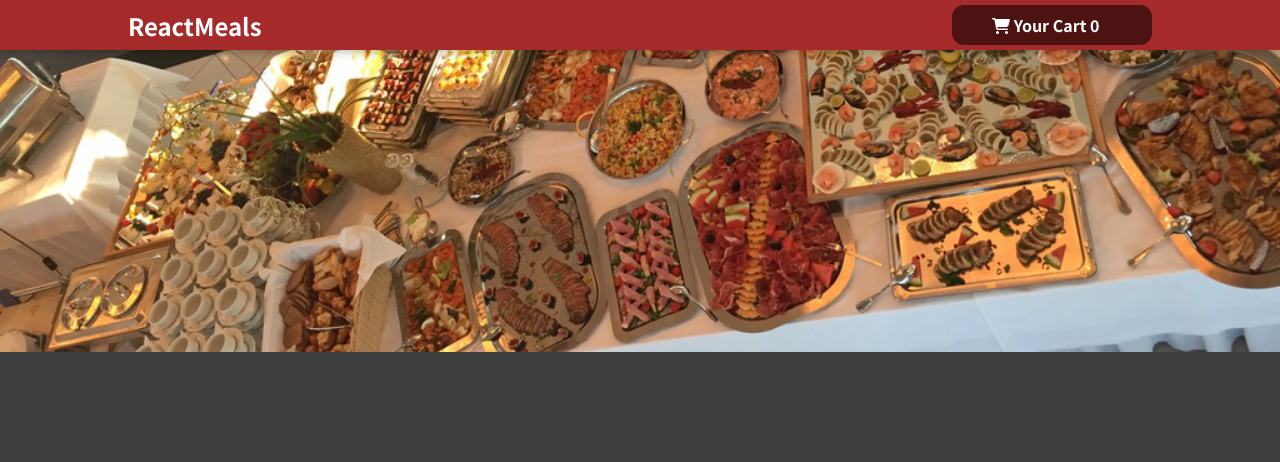
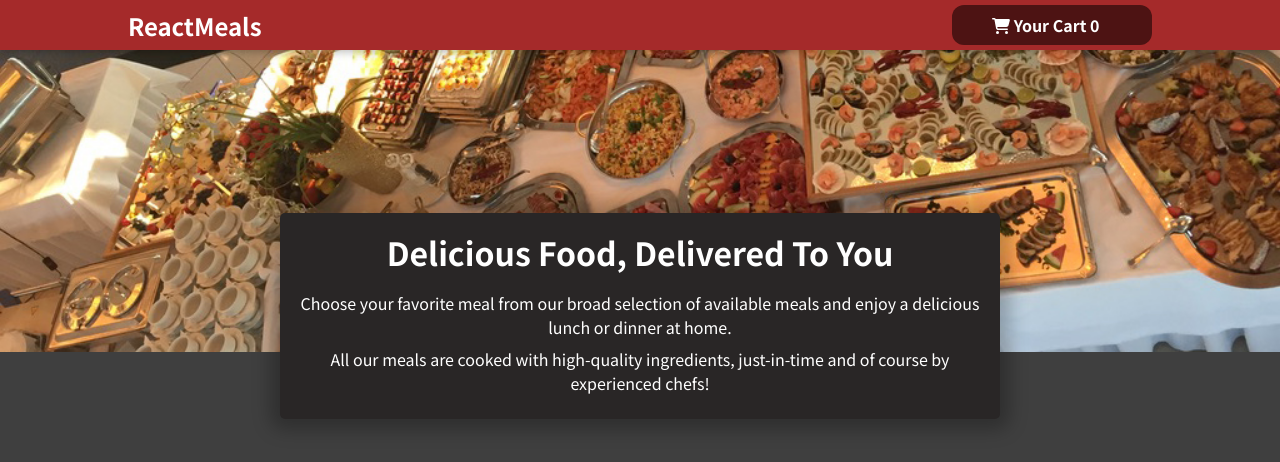
Before and after one commit to Arpit6280/ReactProjects, a React (Create React App) app in the folder restaurantWebsite/myapp/: page / in a window 1280 px wide. Shown: the top 462 px of the page. Built offline with nearby package versions, Linux system fonts and the light colour scheme.

Commit message:
restaurant summary

```diff
--- a/restaurantWebsite/myapp/src/App.js
+++ b/restaurantWebsite/myapp/src/App.js
@@ -1,9 +1,11 @@
 import Header from "./components/Layout/Header";
+import Meals from "./components/Meals/Meals";
 
 function App() {
   return (
     <div>
       <Header />
+      <Meals/>
     </div>
   );
 }
--- /dev/null
+++ b/restaurantWebsite/myapp/src/components/Meals/Meals.js
@@ -0,0 +1,12 @@
+import React from 'react'
+import MealsSummary from './MealsSummary'
+
+function Meals() {
+  return (
+    <React.Fragment>
+        <MealsSummary />
+    </React.Fragment>
+  )
+}
+
+export default Meals
--- /dev/null
+++ b/restaurantWebsite/myapp/src/components/Meals/MealsSummary.js
@@ -0,0 +1,22 @@
+import React from 'react'
+import classes from './MealsSummary.module.css'
+
+function MealsSummary() {
+  return (
+    <React.Fragment>
+        <div className={classes.mealSummary}>
+        <h2>Delicious Food, Delivered To You</h2>
+      <p>
+        Choose your favorite meal from our broad selection of available meals
+        and enjoy a delicious lunch or dinner at home.
+      </p>
+      <p>
+        All our meals are cooked with high-quality ingredients, just-in-time and
+        of course by experienced chefs!
+      </p>
+      </div>
+    </React.Fragment>
+  )
+}
+
+export default MealsSummary
--- /dev/null
+++ b/restaurantWebsite/myapp/src/components/Meals/MealsSummary.module.css
@@ -0,0 +1,23 @@
+.mealSummary{
+    max-width: 45rem;
+    width: 90%;
+    margin: auto;
+    position: relative;
+    margin-top: -9rem;
+    text-align: center;
+    background-color: rgb(41, 38, 38);
+    border-radius: 5px;
+    box-shadow: 0 1px 18px 10px rgba(0, 0, 0, 0.25);
+    padding: 1rem;
+
+
+}
+
+.mealSummary h2{
+    margin-bottom: 1rem;
+    font-size: 2rem;
+}
+
+.mealSummary p{
+    margin-bottom: 0.5rem;
+}
```
Also changed, not shown: restaurantWebsite/myapp/src/components/Meals/AvailableMeals.js (added).
